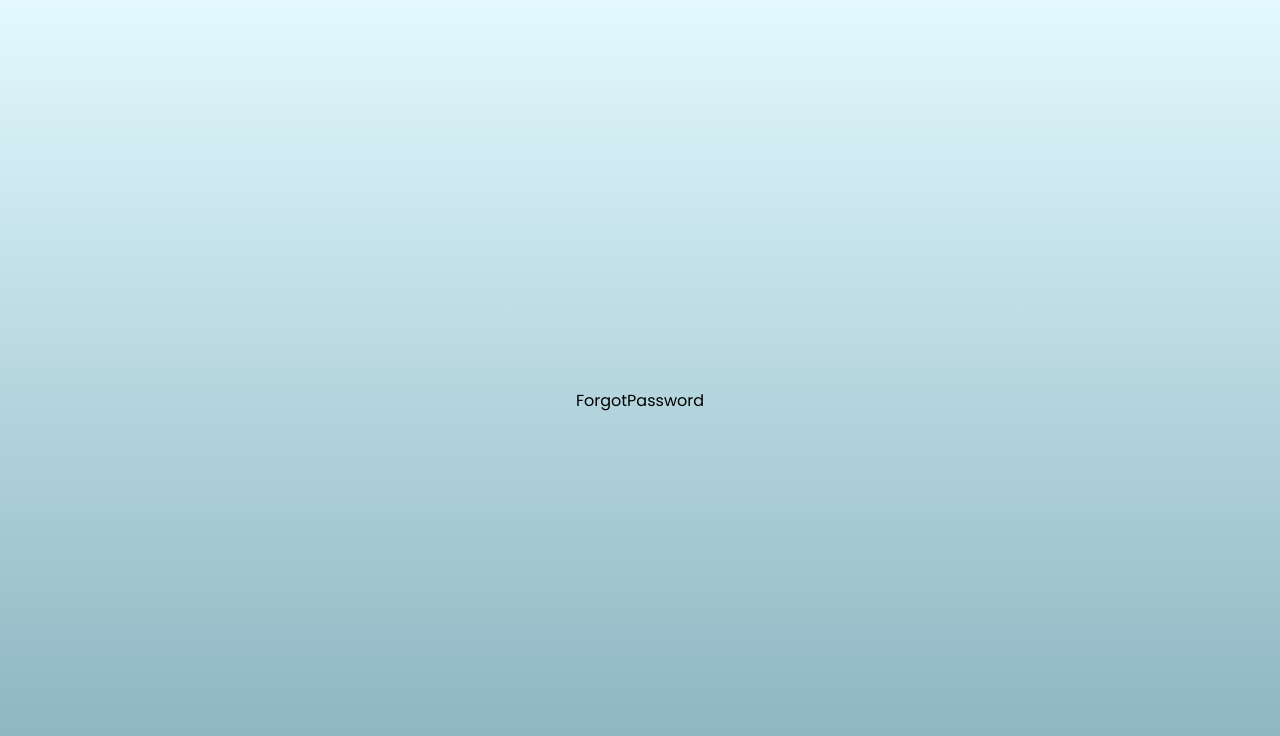
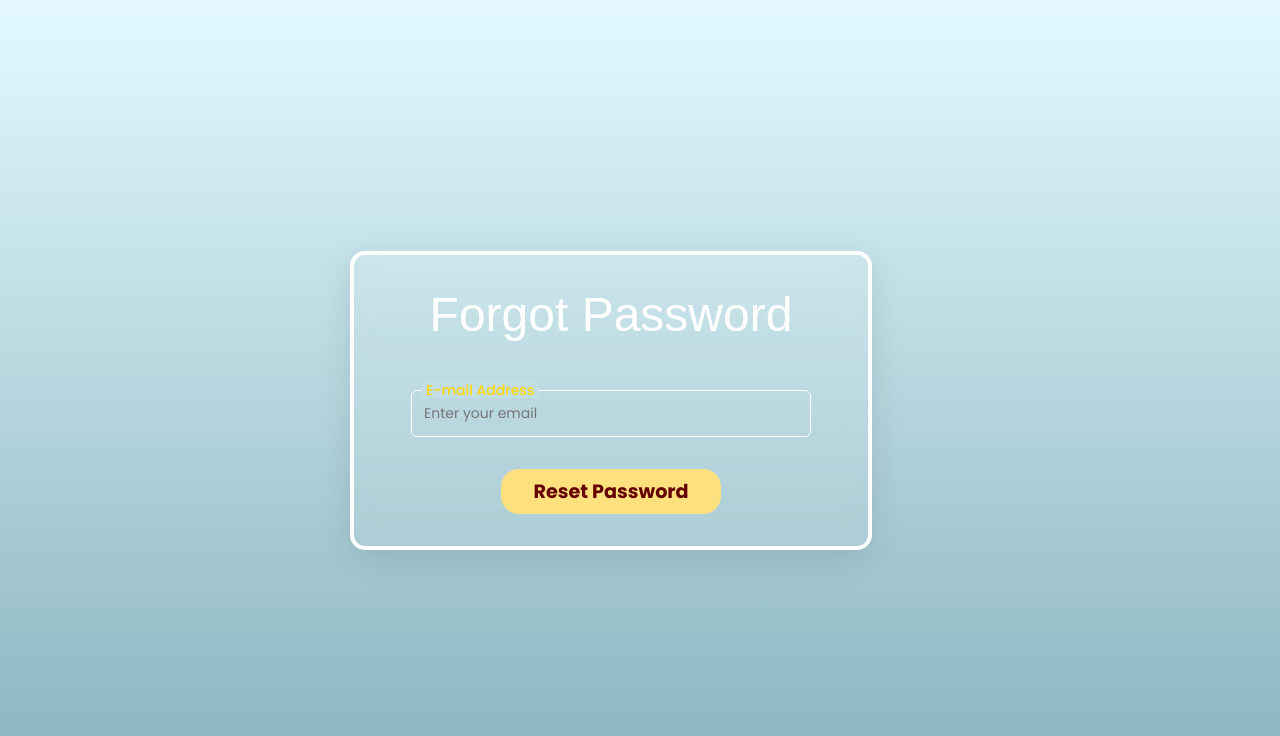
Before and after one commit to ChamikaJayarathna/Banana-Frontend, a React (Vite) app: page /forgot-password in a window 1280 px wide. Shown: the top 736 px of the page. Built offline with nearby package versions, Linux system fonts and the light colour scheme; a web font is replaced by a local one.

Commit message:
update forget password UI

```diff
--- a/src/components/ForgotPassword/ForgotPassword.css
+++ b/src/components/ForgotPassword/ForgotPassword.css
@@ -0,0 +1,60 @@
+.forgot-password-container{
+    background: rgba(255, 255, 255, 0.1);
+    padding: 2rem;
+    border-radius: 15px;
+    backdrop-filter: blur(10px);
+    box-shadow: 0 8px 32px rgba(0, 0, 0, 0.1);
+    width: 580px;
+    max-width: 90%;
+    text-align: center;
+    border: 4px solid white;
+}
+
+.input-group{
+    position: relative;
+    width: 100%;
+    max-width: 400px;
+}
+
+.input-label{
+    position: absolute;
+    left: 10px;
+    top: -8px;
+    padding: 0 5px;
+    font-size: 14px;
+    color: #FFD700;
+    font-weight: 500;
+    line-height: 16px;
+}
+
+.styled-input {
+    width: 100%;
+    padding: 12px;
+    border: 1.5px solid white;
+    border-radius: 6px;
+    background-color: transparent;
+    color: white;
+    font-size: 14px;
+    outline: none;
+}
+
+.styled-input:focus{
+    border-color: #ffd700;
+}
+
+.forgot-password-reset-password {
+    width: 220px;
+    background-color: #FEE17E;
+    color: #650000;
+    padding: 0.5rem 0.8rem;
+    border: none;
+    border-radius: 18px;
+    font-size: 1.2rem;
+    font-weight: bold;
+    cursor: pointer;
+    transition: transform 0.2s;
+}
+
+.forgot-password-reset-password:hover {
+    background-color: #fedb69;
+}
--- a/src/components/ForgotPassword/ForgotPassword.jsx
+++ b/src/components/ForgotPassword/ForgotPassword.jsx
@@ -3,8 +3,17 @@ import './ForgotPassword.css';
 
 const ForgotPassword = () => {
   return (
-    <div>ForgotPassword</div>
+    <div className="forgot-password-container">
+      <form className="forgot-password-form">
+        <h1>Forgot Password</h1>
+        <div className="input-group">
+          <label className='input-label' style={{ backgroundColor: '#C1DDE5' }}>E-mail Address</label>
+          <input type="email" placeholder='Enter your email' className='styled-input'/>
+        </div>
+        <button className="forgot-password-reset-password">Reset Password</button>
+      </form>
+    </div>
   );
-}
+};
 
 export default ForgotPassword;
```
